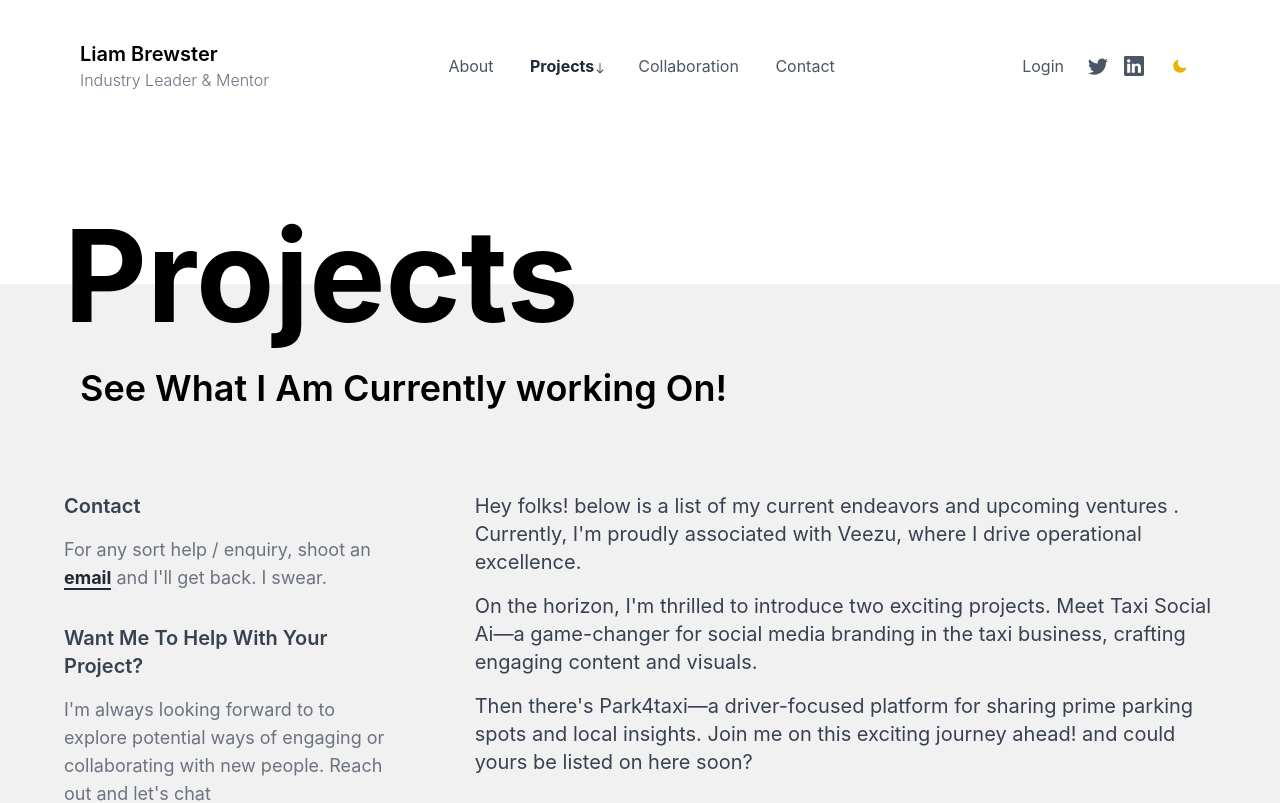
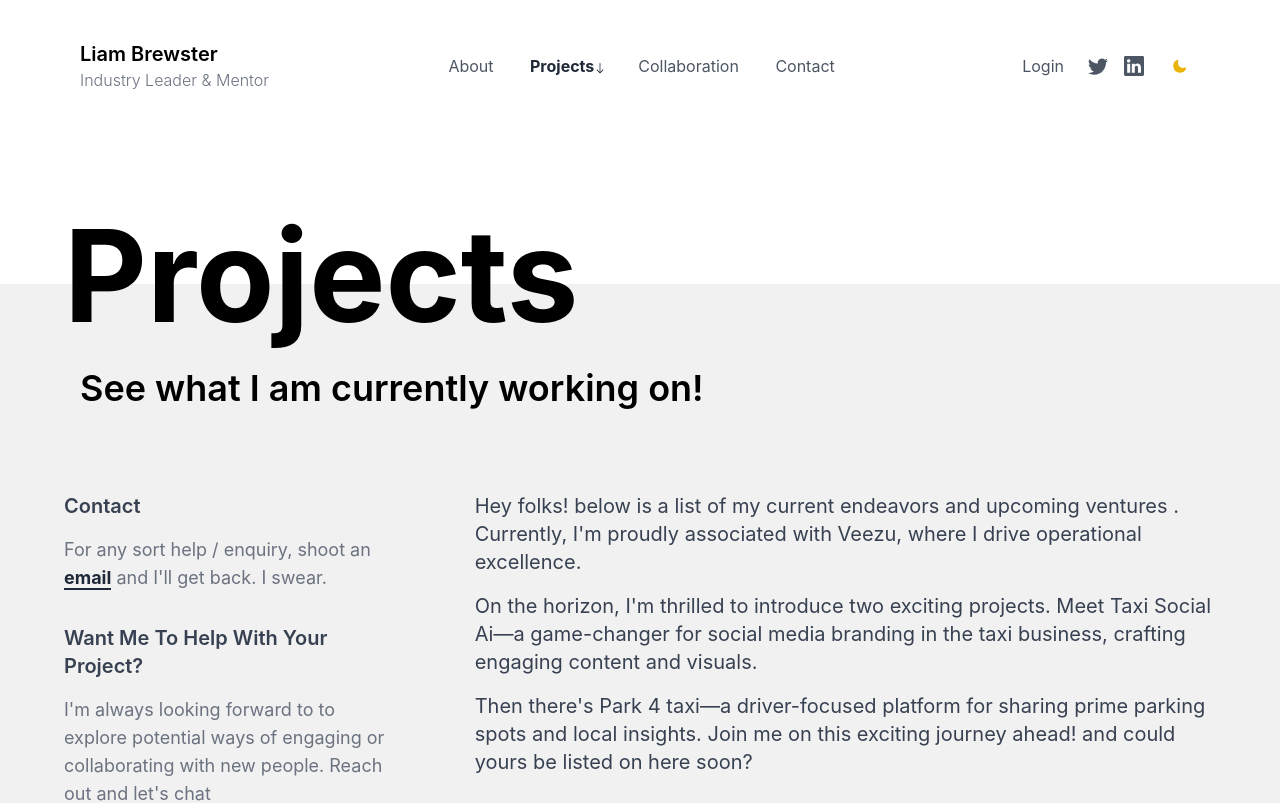
Before and after one commit to liambrewster/portfolio_site, a Next.js app: page /projects in a window 1280 px wide. Shown: the top 803 px of the page. Built offline with nearby package versions, Linux system fonts and the light colour scheme; no server answers.

Commit message:
fix:build errors

```diff
--- a/components/Projects.js
+++ b/components/Projects.js
@@ -15,7 +15,7 @@
 						className='leading-loose text-2xl md:text-4xl font-semibold  mx-4'
 						style={{ lineHeight: '3rem' }}
 					>
-						See What I Am Currently working On!
+						See what I am currently working on!
 					</p>
 				</div>
 			</div>
@@ -81,16 +81,16 @@
 					<div className='col-span-1 md:col-span-2'>
 						<p className='text-xl text-gray-700 mb-4 dark:text-gray-300 '>
 							Hey folks! below is a list of my current endeavors and upcoming ventures
-							. Currently, I'm proudly associated with Veezu, where I drive operational
-							excellence.
+							. Currently, I&apos;m proudly associated with Veezu, where I drive
+							operational excellence.
 						</p>
 						<p className='text-xl text-gray-700 mb-4 dark:text-gray-300 '>
-							On the horizon, I'm thrilled to introduce two exciting projects. Meet
-							Taxi Social Ai—a game-changer for social media branding in the taxi
+							On the horizon, I&apos;m thrilled to introduce two exciting projects.
+							Meet Taxi Social Ai—a game-changer for social media branding in the taxi
 							business, crafting engaging content and visuals.
 						</p>
 						<p className='text-xl text-gray-700 mb-4 dark:text-gray-300 '>
-							Then there's Park4taxi—a driver-focused platform for sharing prime
+							Then there&apos;s Park 4 taxi—a driver-focused platform for sharing prime
 							parking spots and local insights. Join me on this exciting journey ahead!
 							and could yours be listed on here soon?
 						</p>
--- a/constants/data.js
+++ b/constants/data.js
@@ -123,7 +123,7 @@
 			year: '2023',
 			companyLink: 'https://veezu.co.uk',
 			desc:
-				'Helped transition into working as part of the bigger group woth Veezu',
+				'Helped transition into working as part of the bigger group with Veezu',
 		},
 		{
 			title: 'Quality and Effciencies',
```
